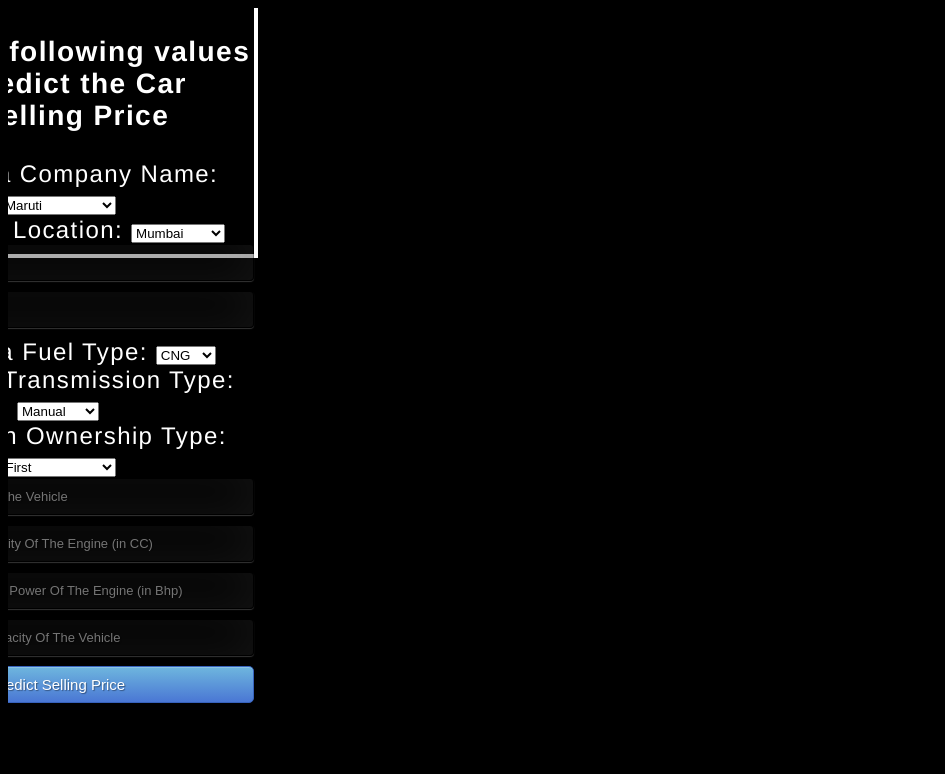
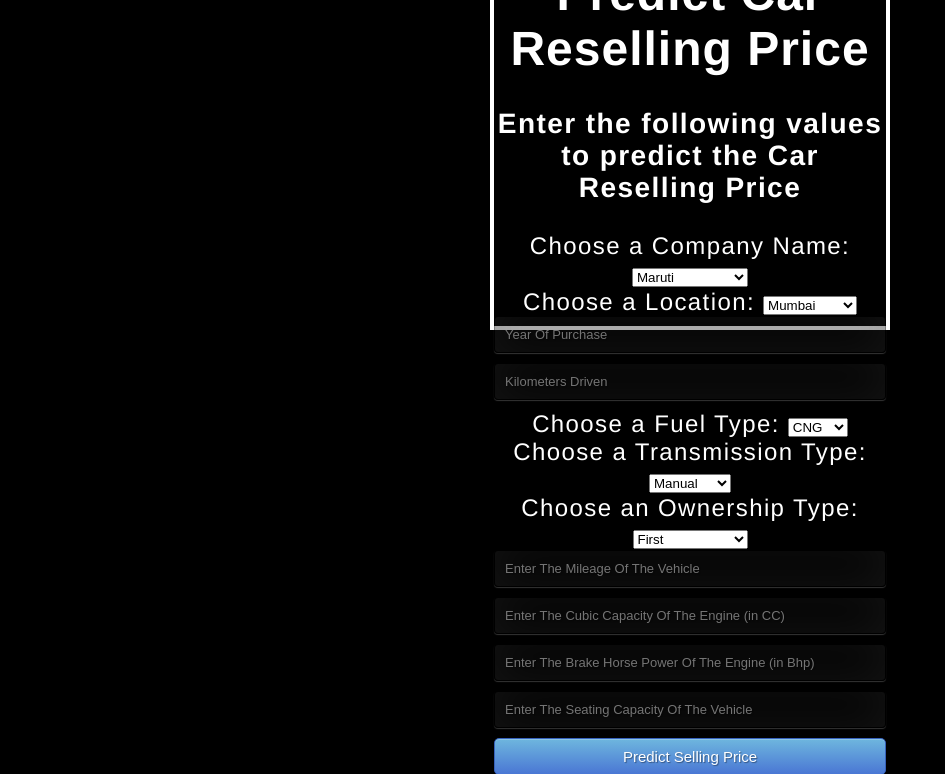
Before and after one commit to PocketCharge/Car-Reselling-Price-Prediction, a Flask app: page / in a window 1280 px wide. Shown: the top 774 px of the page, without its empty margins (0-945 px from the left). Before the commit the page ends 703 px from the top, so only its background shows below. Run offline with Flask 2, Linux system fonts and the light colour scheme; parts of the project's set-up code (start-up, migrations or seed data) failed here and were passed over.

Commit message:
likeliness

```diff
--- a/static/css/style.css
+++ b/static/css/style.css
@@ -28,7 +28,7 @@ body {
 
 }
 .login {
-	position: static;
+	position: absolute;
 
 	top: 10%;
 	left: 50%;
```
